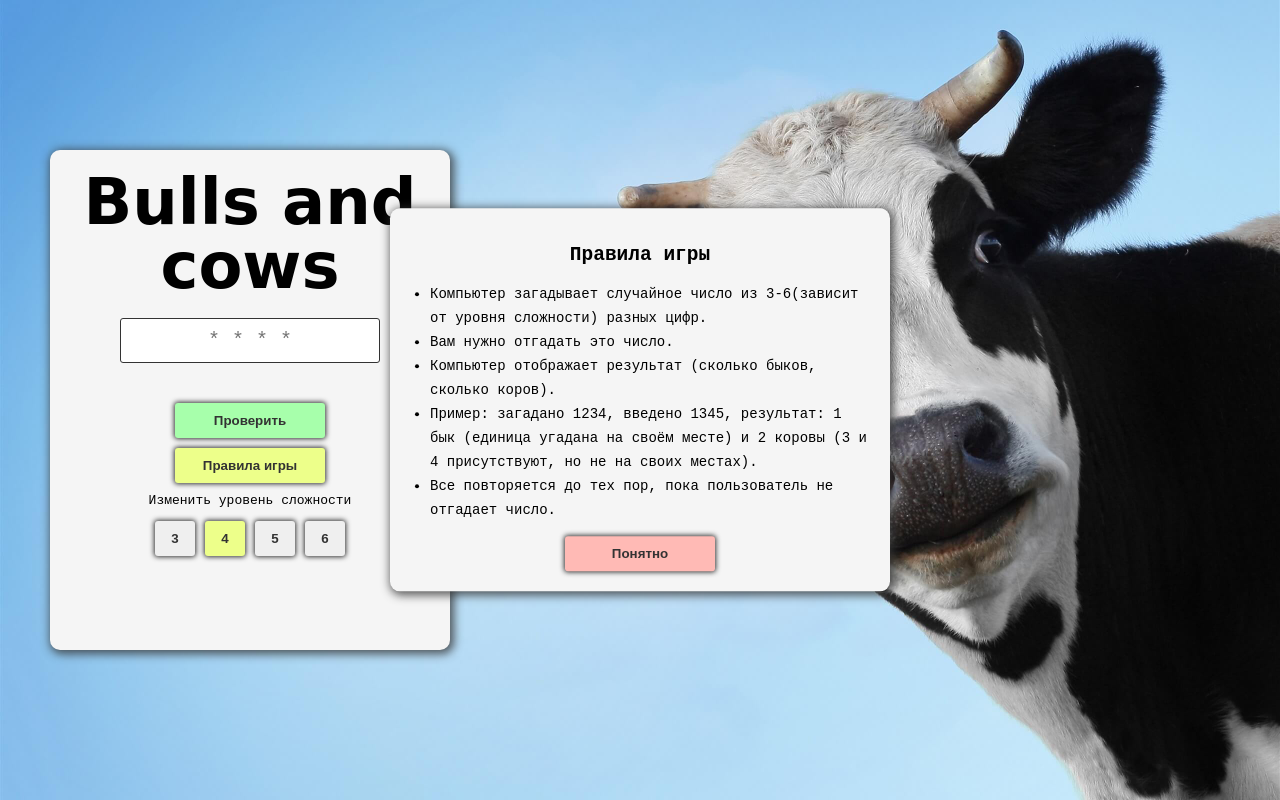
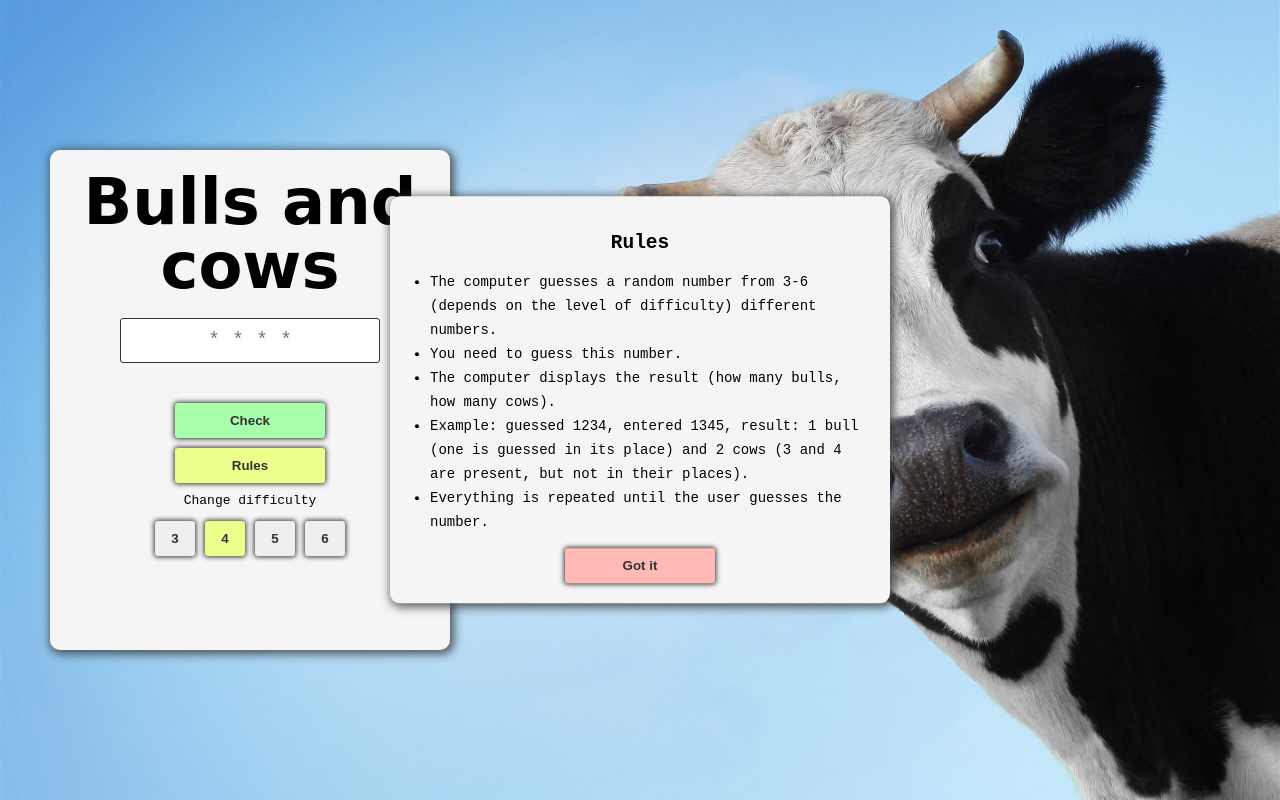
Before and after one commit to dtsehelnyk/bulls_cows, a website built with Parcel: page src/index.html in a window 1280 px wide. Built offline with nearby package versions, Linux system fonts and the light colour scheme; a web font is replaced by a local one.

Commit message:
Update index.html

```diff
--- a/src/index.html
+++ b/src/index.html
@@ -29,13 +29,13 @@
             class="content__button button button--check"
             type="submit"
           >
-            Проверить
+            Check
           </button>
         </form>
 
-        <button class="content__button button button--rules js-rules-btn">Правила игры</button>
+        <button class="content__button button button--rules js-rules-btn">Rules</button>
 
-        <p class="content__level-title">Изменить уровень сложности</p>
+        <p class="content__level-title">Change difficulty</p>
         <div class="content__levels">
           <button class="content__levels-button button button--level">3</button>
           <button class="content__levels-button button button--level button--level-active">4</button>
@@ -52,16 +52,16 @@
       </section>
 
       <section id="rules" class="rules">
-        <h2 class="rules__title">Правила игры</h2>
+        <h2 class="rules__title">Rules</h2>
         <ul class="rules__list">
-          <li>Компьютер загадывает случайное число из 3-6(зависит от уровня сложности) разных цифр.</li>
-          <li>Вам нужно отгадать это число.</li>
-          <li>Компьютер отображает результат (сколько быков, сколько коров).</li>
-          <li>Пример: загадано 1234, введено 1345, результат: 1 бык (единица угадана на своём месте) и 2 коровы (3 и 4 присутствуют, но не на своих местах).</li>
-          <li>Все повторяется до тех пор, пока пользователь не отгадает число.</li>
+          <li>The computer guesses a random number from 3-6 (depends on the level of difficulty) different numbers.</li>
+          <li>You need to guess this number.</li>
+          <li>The computer displays the result (how many bulls, how many cows).</li>
+          <li>Example: guessed 1234, entered 1345, result: 1 bull (one is guessed in its place) and 2 cows (3 and 4 are present, but not in their places).</li>
+          <li>Everything is repeated until the user guesses the number.</li>
         </ul>
 
-        <button class="rules__button button button--close js-rules-btn">Понятно</button>
+        <button class="rules__button button button--close js-rules-btn">Got it</button>
       </section>
     </main>
 
```
